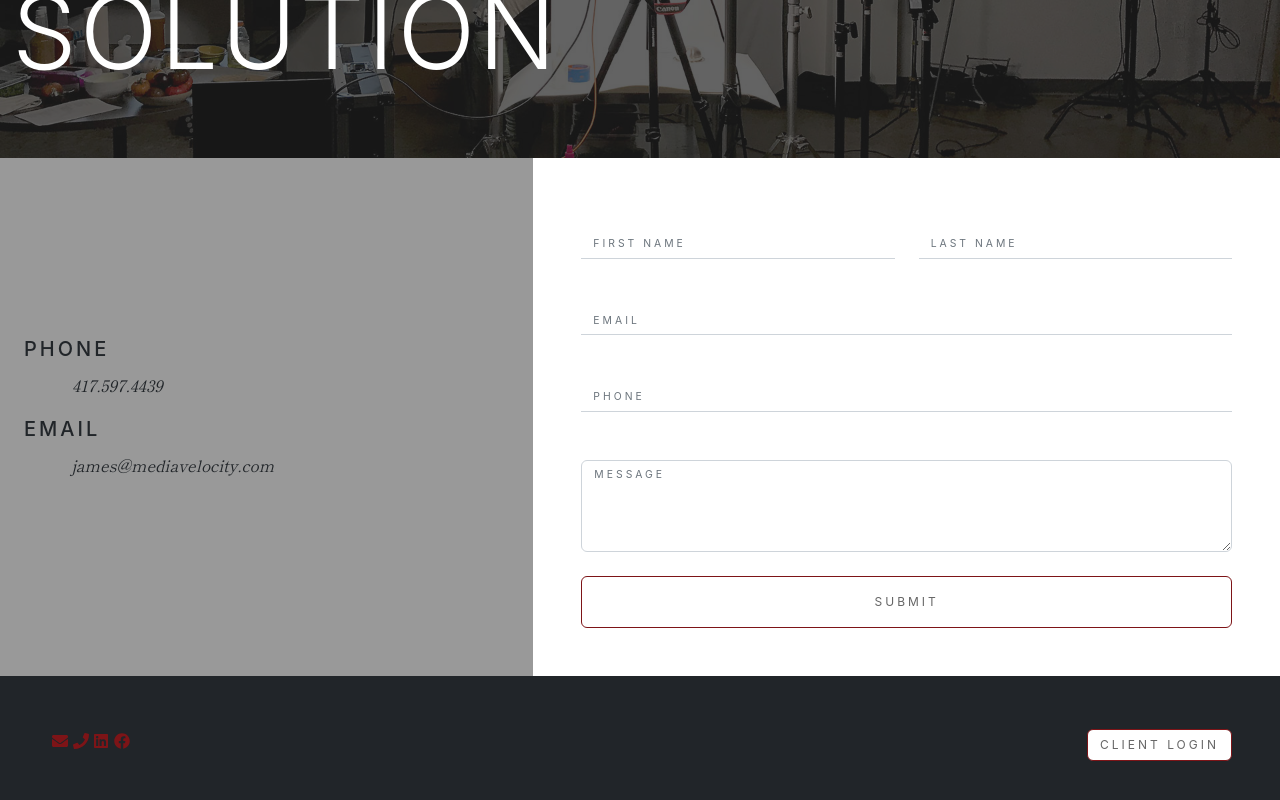
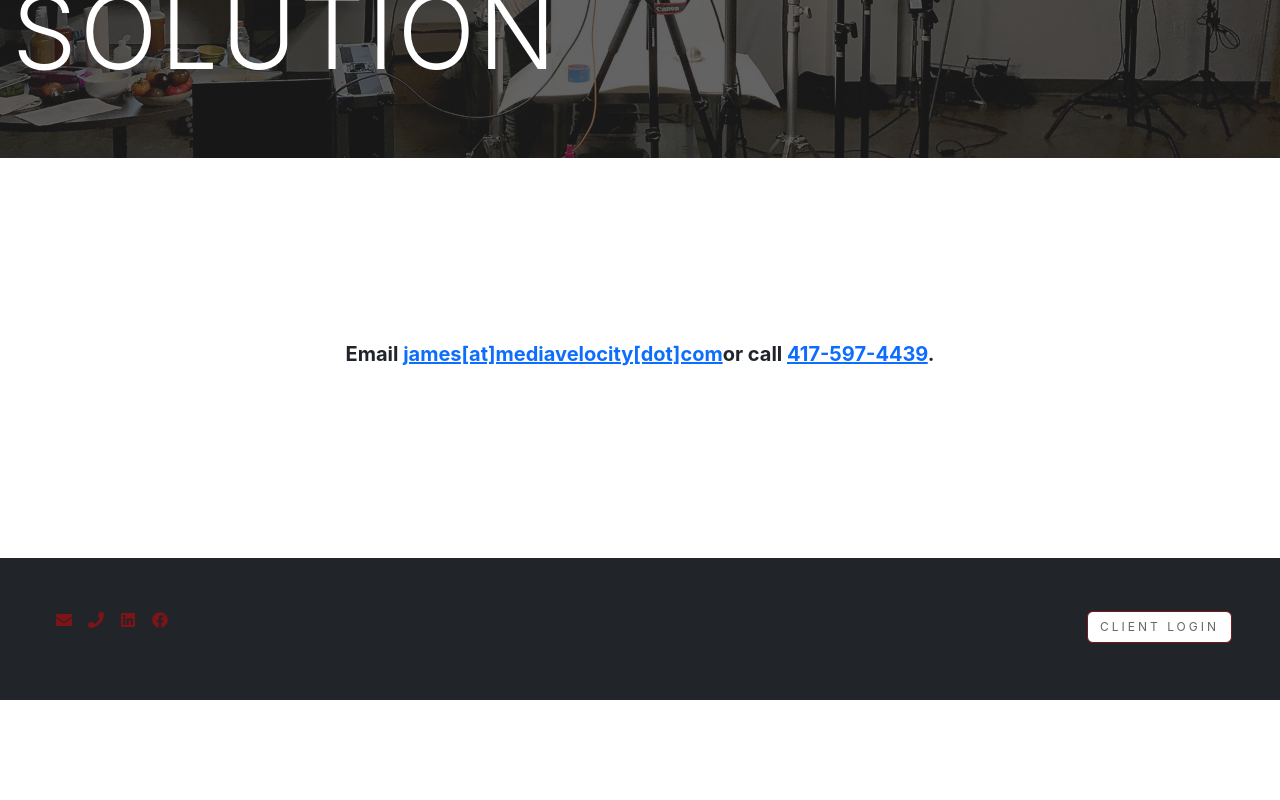
Before and after one commit to monkeyElbow/mediavelocity, a React (Create React App) app: page /contact in a window 1280 px wide. Shown: the part 454-1254 px from the top of the page. After the commit the page ends 1154 px from the top, so only its background shows below. Built offline with nearby package versions, Linux system fonts and the light colour scheme.

Commit message:
Update and error fixes

```diff
--- a/public/index.html
+++ b/public/index.html
@@ -38,7 +38,7 @@
       content="a visual communications company"
     />
 
-<link href="https://cdn.jsdelivr.net/npm/bootstrap@5.1.3/dist/css/bootstrap.min.css" rel="stylesheet" integrity="sha384-1BmE4kWBq78iYhFldvKuhfTAU6auU8tT94WrHftjDbrCEXSU1oBoqyl2QvZ6jIW3" crossorigin="anonymous">
+    <link href="https://cdn.jsdelivr.net/npm/bootstrap@5.1.3/dist/css/bootstrap.min.css" rel="stylesheet" integrity="sha384-1BmE4kWBq78iYhFldvKuhfTAU6auU8tT94WrHftjDbrCEXSU1oBoqyl2QvZ6jIW3" crossorigin="anonymous">
 
     <link rel="manifest" href="%PUBLIC_URL%/manifest.json" />
 
--- a/src/App.css
+++ b/src/App.css
@@ -9,14 +9,15 @@
   background-color: var(--red);
 }
 
-a.SocialStyle {
+.SocialStyle a {
   color: var(--red);
   transition: 1s;
 }
 
-.SocialStyle:hover {
+.SocialStyle a:hover {
   color: grey;
 }
+
 
 html {
   width: 100vw;
@@ -93,17 +94,12 @@ p{
   z-index: -1;
 }
 .largeImageCover {
-  /* background-color: #2D81C4; */
-  /* background: url("https://compact.family/images/compactHome.jpg") no-repeat center center; */
-  /* color: white; */
-  /* top:-84px; */
   -moz-background-size: cover;
   -o-background-size: cover;
   background-size: cover;
   -webkit-background-size: cover;
   position: relative;
   min-height: 65vh;
-  /* top: -80px; */
   z-index: 1;
 }
 
@@ -181,7 +177,8 @@ h5 {
   color:black;
   /* background-position: 200 200; */
   /* filter: saturate(0%) brightness(90%); */
-  background-size: 110%;
+  background-size: 120%;
+  transition: background-size 0.3s ease-out;
 }
 
 .block h2 {
@@ -190,6 +187,8 @@ h5 {
   margin-right: 4px;
   letter-spacing: 3px;
   text-shadow: 1px 1px 4px rgba(0,0,0,0.35);
+  transition: .5s;
+
 }
 
 .block h3 {
@@ -208,6 +207,7 @@ h5 {
 .block a {
   text-decoration: none;
 }
+
 
 /* form */
 .form .input {
--- a/src/components/SocialIcons.js
+++ b/src/components/SocialIcons.js
@@ -7,26 +7,32 @@ const SocialIcons = () => {
 
 
   return (
-    <div className="p-1">
-
-     <a rel="noopener noreferrer" className="SocialStyle" target="_blank" href="mailto:james.gerhold@mediavelocity.com"><FaEnvelope /></a>
-
-{' '}
-<a rel="noopener noreferrer" className="SocialStyle" target="_blank" href="tel:+14175974439"><FaPhone /></a>
-{' '}
-<a rel="noopener noreferrer" className="SocialStyle" target="_blank" href="https://www.linkedin.com/in/jamesgerhold/"><FaLinkedin /></a>
-{' '}
-{/* <a rel="noopener noreferrer" className="SocialStyle" target="_blank" href="https://www.behance.net/jamesgerhold"><FaBehance /></a>
-{' '} */}
-
-<a rel="noopener noreferrer" className="SocialStyle" target="_blank" href="https://www.facebook.com/Mediavelocity/"><FaFacebook /></a>
-
-{/* <a rel="noopener noreferrer" className="SocialStyle mr-1" target="_blank" href="https://twitter.com/COMPACTfamily"><FaTwitter /></a> */}
-
-{/* <a rel="noopener noreferrer" className="SocialStyle" target="_blank" href="https://www.youtube.com/channel/UC7LHU70Uou3e8DsrNj6CnNA/"><FaYoutube /></a> */}
-
-
-    </div>
-  );
+    <ul className="SocialStyle list-inline p-0">
+    <li className="list-inline-item mx-2">
+      <a rel="noopener noreferrer" href="mailto:james.gerhold@mediavelocity.com">
+        <FaEnvelope />
+        <span className="visually-hidden">Email</span>
+      </a>
+    </li>
+    <li className="list-inline-item mx-2">
+      <a rel="noopener noreferrer" href="tel:+14175974439">
+        <FaPhone />
+        <span className="visually-hidden">Phone</span>
+      </a>
+    </li>
+    <li className="list-inline-item mx-2">
+      <a rel="noopener noreferrer" href="https://www.linkedin.com/in/jamesgerhold/">
+        <FaLinkedin />
+        <span className="visually-hidden">LinkedIn</span>
+      </a>
+    </li>
+    <li className="list-inline-item mx-2">
+      <a rel="noopener noreferrer" href="https://www.facebook.com/Mediavelocity/">
+        <FaFacebook />
+        <span className="visually-hidden">Facebook</span>
+      </a>
+    </li>
+  </ul>
+);
 };
  export default SocialIcons;
--- a/src/index.css
+++ b/src/index.css
@@ -19,7 +19,7 @@ body {
     sans-serif;
   -webkit-font-smoothing: antialiased;
   -moz-osx-font-smoothing: grayscale;
-} !important
+}
 
 code {
   font-family: source-code-pro, Menlo, Monaco, Consolas, 'Courier New',
--- a/src/pages/About.js
+++ b/src/pages/About.js
@@ -14,12 +14,12 @@ export default function About() {
       >
         <Row>
           <Col
-            md={6}
+            md={9}
             className="d-flex align-items-center justify-content-start pe-5"
             style={{ minHeight: "65vh" }}
           >
             <h1 className="text-uppercase ls-3 lead" style={{fontSize:'8vw', lineHeight:'90%'}}>
-             The creative <span className="serif fst-italic text-capitalize"> talent</span> you need
+             Creativity<span className="serif fst-italic text-lowercase"> Meets </span>Strategy
             </h1>
           </Col>
         </Row>
--- a/src/pages/Contact.js
+++ b/src/pages/Contact.js
@@ -1,36 +1,55 @@
-import { Container, Row, Col, Form, Button } from "react-bootstrap";
-import { useState } from "react";
+import { Container, Row, Col } from "react-bootstrap";
+// import { useState } from "react";
 import studio from '../img/studio.jpg'
-import { db } from "../util/firebase";
-import { addDoc, collection } from "@firebase/firestore";
+// import { db } from "../util/firebase";
+// import { addDoc, collection } from "@firebase/firestore";
 
 export default function Contact() {
   document.title = "Mediavelocity Contact"
 
-  const [date] = useState(new Date());
-  const [firstName, setFirstName] = useState("");
-  const [lastName, setLastName] = useState("");
-  const [email, setEmail] = useState("");
-  const [phone, setPhone] = useState("");
-  const [msg, setMsg] = useState("");
-  const [msgSent, setMsgSent] = useState(false);
-  const [loading, setLoading] = useState(false);
 
-  async function sendMsg(e) {
-    e.preventDefault();
-    setLoading(true);
-    await addDoc(collection(db, "contact"), {
-      form: "mediavelocity contact form",
-      date: date,
-      first_name: firstName,
-      last_name: lastName,
-      user_phone: phone,
-      user_email: email,
-      message: msg
-    })
-    setMsgSent(true);
-    setLoading(false)
-  }
+  const obfuscate = (str) => {
+    return str.replace(/./g, (char) => {
+      if (char === '@') {
+        return '[at]';
+      } else if (char === '.') {
+        return '[dot]';
+      } else {
+        return char;
+      }
+    });
+  };
+
+  const email = 'james@mediavelocity.com';
+  const phone = '417-597-4439';
+
+
+  // firebase
+
+  // const [date] = useState(new Date());
+  // const [firstName, setFirstName] = useState("");
+  // const [lastName, setLastName] = useState("");
+  // const [email, setEmail] = useState("");
+  // const [phone, setPhone] = useState("");
+  // const [msg, setMsg] = useState("");
+  // const [msgSent, setMsgSent] = useState(false);
+  // const [loading, setLoading] = useState(false);
+
+  // async function sendMsg(e) {
+  //   e.preventDefault();
+  //   setLoading(true);
+  //   await addDoc(collection(db, "contact"), {
+  //     form: "mediavelocity contact form",
+  //     date: date,
+  //     first_name: firstName,
+  //     last_name: lastName,
+  //     user_phone: phone,
+  //     user_email: email,
+  //     message: msg
+  //   })
+  //   setMsgSent(true);
+  //   setLoading(false)
+  // }
 
   return (
     <>
@@ -56,7 +75,16 @@ export default function Contact() {
           </Col>
         </Row>
       </Container>
-      <Container fluid>
+
+<Container style={{minHeight:"50vh"}}
+className="d-flex justify-content-center align-items-center"
+>
+<h5 className="fw-bold">Email <a href={'mailto:' + obfuscate(email)}>{obfuscate(email)}</a>
+ or call <a href={'tel:' + phone.replace(/-/g, '')}>{phone}</a>.</h5>
+
+</Container>
+
+      {/* <Container fluid>
         <Row>
           <Col
             md={5}
@@ -85,7 +113,7 @@ export default function Contact() {
                   <Row className="my-4">
                     <Col>
                       <Form.Group>
-                        {/* <Form.Label>First Name</Form.Label> */}
+
                         <Form.Control
                           className="input ls-3"
                           type="text"
@@ -97,7 +125,7 @@ export default function Contact() {
                     </Col>
                     <Col>
                       <Form.Group>
-                        {/* <Form.Label>Last Name</Form.Label> */}
+
                         <Form.Control
                           className="input ls-3"
                           type="text"
@@ -109,7 +137,7 @@ export default function Contact() {
                     </Col>
                   </Row>
                   <Form.Group>
-                    {/* <Form.Label>email</Form.Label> */}
+
                     <Form.Control
                       className="input my-4 ls-3"
                       type="email"
@@ -120,7 +148,7 @@ export default function Contact() {
                   </Form.Group>
 
                   <Form.Group>
-                    {/* <Form.Label>Phone</Form.Label> */}
+
                     <Form.Control
                       className="input my-4 ls-3"
                       type="text"
@@ -130,7 +158,7 @@ export default function Contact() {
                     />
                   </Form.Group>
                   <Form.Group>
-                    {/* <Form.Label>message</Form.Label> */}
+
                     <Form.Control
                       className="message my-4 ls-3"
                       as="textarea"
@@ -148,7 +176,7 @@ export default function Contact() {
             )}
           </Col>
         </Row>
-      </Container>
+      </Container> */}
     </>
   );
 }
--- a/src/pages/Home.js
+++ b/src/pages/Home.js
@@ -45,7 +45,7 @@ const Home = () => {
           >
             <h2>view case study</h2>
             <a className="stretched-link" href="/compact">
-              <h3>COMPACT</h3>
+              <h3>COMPACT FAMILY</h3>
             </a>
           </Col>
 
@@ -79,7 +79,9 @@ const Home = () => {
 <Col
             className="p-4 block position-relative"
             style={{ backgroundImage:
-              "url(https://pro2-bar-s3-cdn-cf3.myportfolio.com/9c0c32ffbfb6bec1105e5a0038d455f6/4369d57a-f067-4ef4-a945-7fb217efdd14_rw_1200.jpg?h=d4378c35f5d4d5a5245da6c60f304043)" }}
+              "url(https://pro2-bar-s3-cdn-cf3.myportfolio.com/9c0c32ffbfb6bec1105e5a0038d455f6/4369d57a-f067-4ef4-a945-7fb217efdd14_rw_1200.jpg?h=d4378c35f5d4d5a5245da6c60f304043)"
+              // ,backgroundPosition: "0px 10px"
+ ,             backgroundSize: "cover", }}
           >
             <h2>view case study</h2>
             <a className="stretched-link" href="/hellmanns-salad-recipes">
--- a/src/pages/Work.js
+++ b/src/pages/Work.js
@@ -7,6 +7,11 @@ export default function Work() {
   document.title = "Mediavelocity Work"
 
   function WorkBlock({ name, category, photoUrl, link, backgroundSize, backgroundPosition }) {
+
+    const categories = Array.isArray(category) ? category.join(' ') : category;
+    // If category is an array, join the elements with a space
+    // If category is a string, just use the original value
+
     return (
       <Col md={6}
         className="block p-4"
@@ -15,7 +20,7 @@ export default function Work() {
       backgroundSize:`${backgroundSize}`,
    }}
       >
-        <h2 className="fs-6">{category}</h2>
+        <h2 className="fs-6">{categories}</h2>
         <Link className="stretched-link" to={link}>
           <h3>{name}</h3>
         </Link>
--- a/src/users/Login.js
+++ b/src/users/Login.js
@@ -1,5 +1,6 @@
 import { useState } from "react";
-import { Link,
+import {
+    // Link,
     // Redirect,
     useNavigate } from "react-router-dom";
 import { Container, Card, Form, Alert, Button } from "react-bootstrap";
@@ -82,10 +83,10 @@ onChange={handlePasswordChange}
 </Form>
 
 <div className="w.100 text-center mt-3">
-<Link to="/forgot-password">Forgot Password?</Link>
+{/* <Link to="/forgot-password">Forgot Password?</Link>
 <br />
 <br />
-<Link to="/signup">Need an account? Click here</Link>
+<Link to="/signup">Need an account? Click here</Link> */}
 </div>
 
     </Card.Body>
```
Also changed, not shown: package.json (+7 -5 lines), src/pages/Gallery.js (+11 -5 lines), 1 other file (tests, documents, lock files or other folders).
